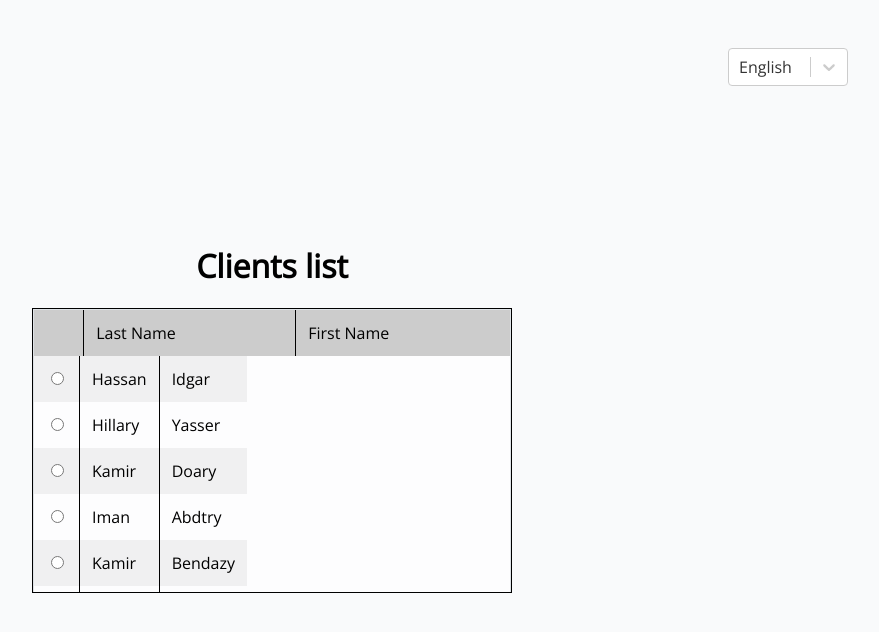
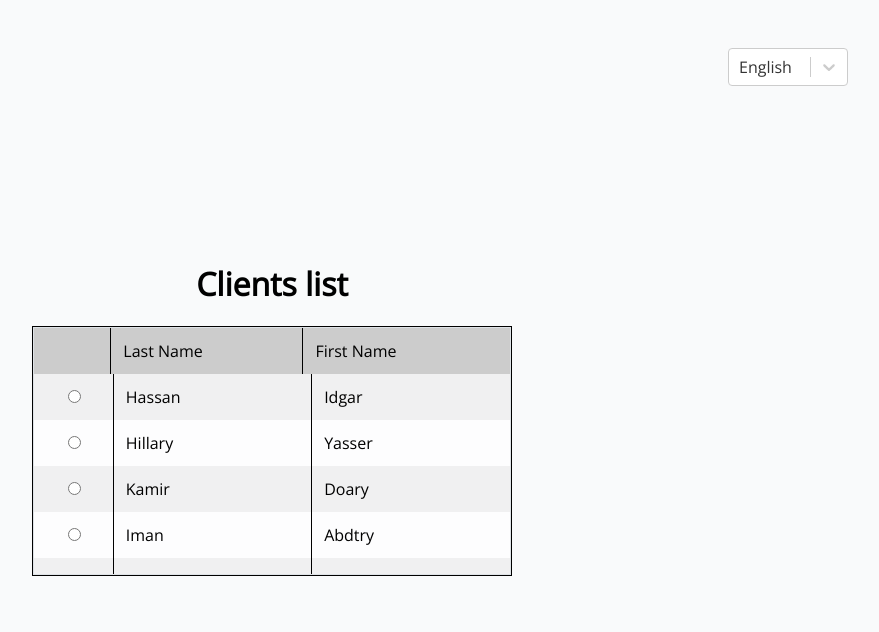
Before and after one commit to azizmashkour/JUMP, a React (Create React App) app: page /clients in a window 1280 px wide. Shown: the top 632 px of the page, without its empty margins (368-1247 px from the left). Built offline with nearby package versions, Linux system fonts and the light colour scheme.

Commit message:
fix: improve client list styles

```diff
--- a/src/components/clients/ClientStyles.css
+++ b/src/components/clients/ClientStyles.css
@@ -1,21 +1,3 @@
-table {
-  border-collapse: collapse;
-}
-.table-responsive {
-  clear: both;
-	height: 285px;
-	overflow: auto;
-}
-
-html>body div.table-responsive {
-	overflow: hidden;
-}
-
-/* define width of table. IE browsers only                 */
-div.table-responsive table {
-	float: left;
-}
-
 .table-responsive {
   border: 1px solid #000;
 }
@@ -23,80 +5,107 @@ div.table-responsive table {
 .table-light, .table-light>td, .table-light>th {
   background-color: #fdfdfe;
 }
+
 .table-bordered {
   border: 1px solid #dee2e6;
 }
-.table {
+
+table {
+  border-collapse: collapse;
   width: 100%;
   max-width: 100%;
-  margin-bottom: 1rem;
-}
-
-.table thead {
-  position: relative;
+  box-sizing: border-box;
 }
 
 .table-bordered td:first-child, .table-bordered th:first-child {
-    border-left: 0;
+  border-left: 0;
+  width: 13.33%;
+}
+
+thead {
+	background: rgb(204, 204, 204);
 }
 
 thead th {
-	background: rgb(204, 204, 204);
 	font-weight: normal;
 	padding: 4px 3px;
-	text-align: left
-}
-
-html>body tbody {
-	display: block;
-	height: 262px;
-	overflow: auto;
-	width: 100%
-}
-
-html>body thead {
-	display: table;
-	overflow: auto;
-	width: 100%
+	text-align: left;
 }
 
 .table-bordered thead td, .table-bordered thead th {
-    border-bottom-width: 2px;
+  border-bottom-width: 2px;
 }
 
 .table thead th {
   vertical-align: bottom;
   border-left: 1px solid #000;
 }
+
 .table-bordered td, .table-bordered th {
   border-left: 1px solid #000;
 }
+
 .table td, .table th {
   padding: .75rem;
   vertical-align: top;
 }
+
 th {
-    text-align: inherit;
+  text-align: inherit;
 }
 
 .table-striped tbody tr:nth-of-type(odd) {
   background-color: rgba(0,0,0,.05);
 }
+
 .table-container {
   width: 30rem;
 }
+
 .text-center {
   text-align: center;
 }
+
 legend {
   padding-left: 0;
 }
+
 fieldset {
   margin-top: 3rem;
 }
+
 .client-check {
   cursor: pointer;
 }
-tr:hover, .active_client {
+
+tbody tr:hover, .active_client {
+  cursor: pointer;
   background-color: rgb(154, 191, 240)!important;
 }
+
+
+/* Sticky Table */
+
+thead {
+	display: block;
+  width: 100%;
+  padding-right: 15px;
+}
+
+tbody {
+  display: block;
+  max-height: 200px;
+  overflow-y: scroll;
+  width: 100%;
+}
+th, td {
+  width: 33.33%;
+  padding: 5px;
+  word-break: break-all;
+}
+
+tr {
+  display: table;
+  width: 100%;
+  box-sizing: border-box;
+}
```
